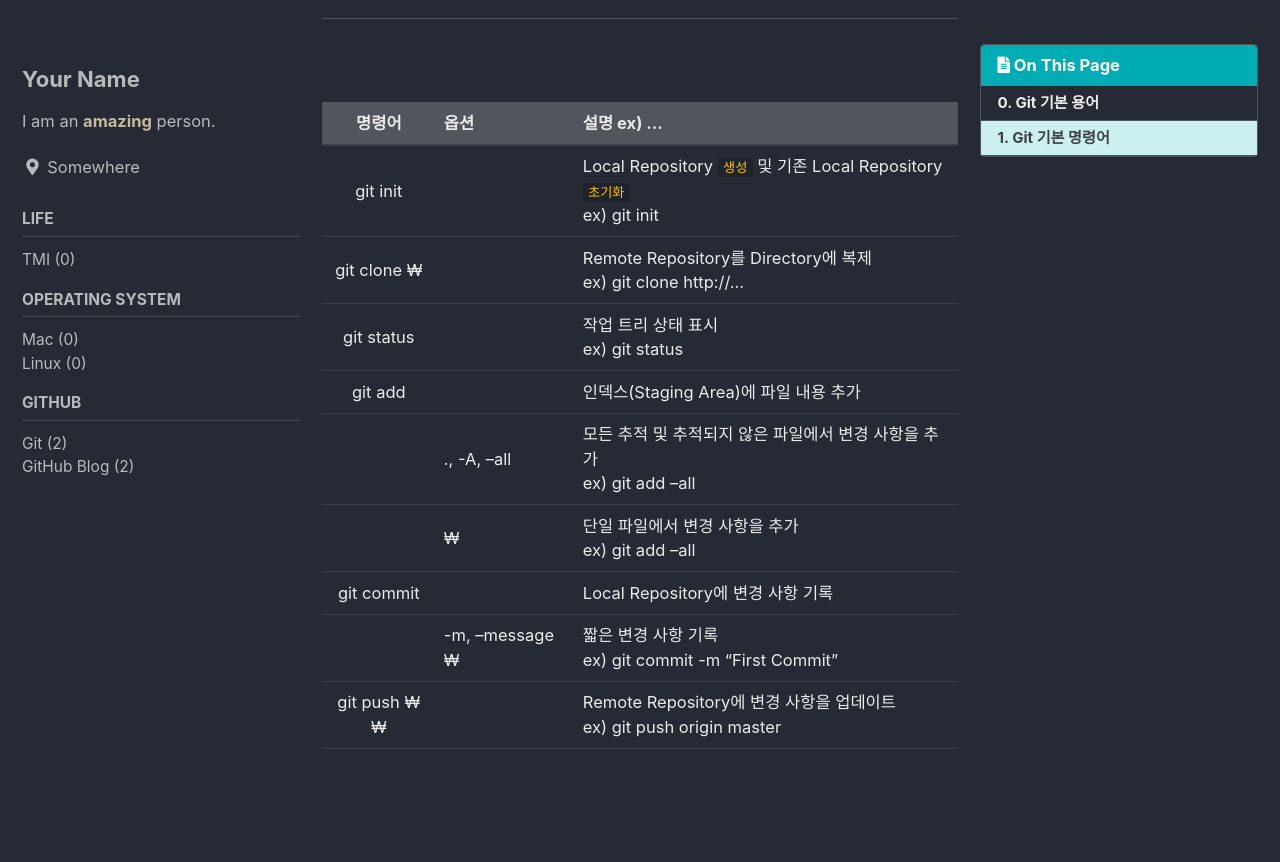
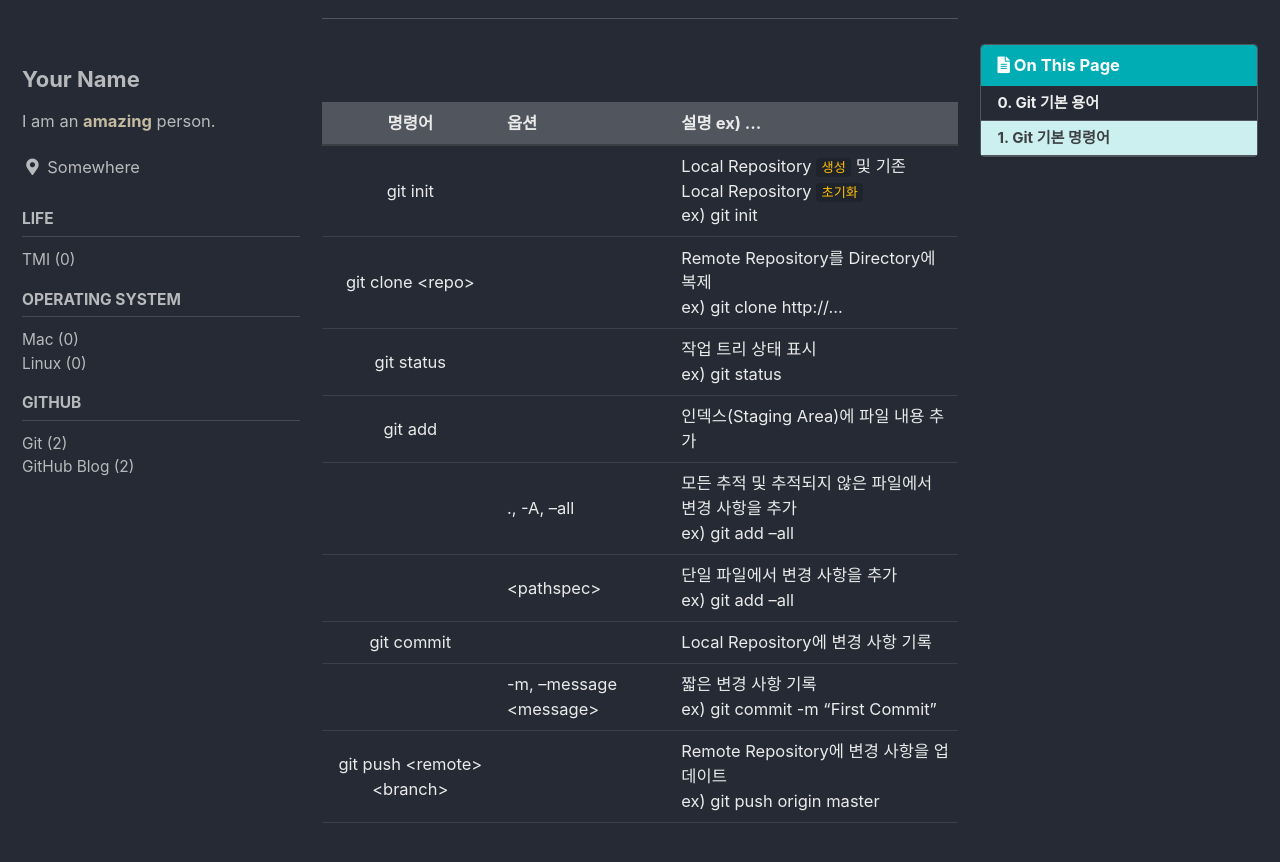
Before and after one commit to nuclearmonkey21/nuclearmonkey21.github.io, a Jekyll site: the page built from _posts/github/git/2023-03-26-git1-command.md, in a window 1280 px wide and 900 px high, scrolled down 1219 px. Shown: the top 862 px of the window. Built offline with Jekyll 4.4.1, drawn with Linux system fonts in a browser that asks for light colours; cached includes are drawn as plain includes.

Commit message:
post(git1): modify post

```diff
--- a/_posts/github/git/2023-03-26-git1-command.md
+++ b/_posts/github/git/2023-03-26-git1-command.md
@@ -39,14 +39,14 @@ last_modified_at: 2023-03-26
 | 명령어 | 옵션 | 설명 ex) ... |
 |:---:|:---|:---|
 | git init || Local Repository `생성` 및 기존 Local Repository `초기화` <br> ex) git init |
-| git clone ₩<repo> || Remote Repository를 Directory에 복제 <br> ex) git clone http://... |
+| git clone \<repo\> || Remote Repository를 Directory에 복제 <br> ex) git clone http://... |
 | git status || 작업 트리 상태 표시 <br> ex) git status |
 | git add || 인덱스(Staging Area)에 파일 내용 추가 |
 || ., -A, --all | 모든 추적 및 추적되지 않은 파일에서 변경 사항을 추가 <br> ex) git add --all |
-|| ₩<pathspec> | 단일 파일에서 변경 사항을 추가 <br> ex) git add --all  |
+|| \<pathspec\> | 단일 파일에서 변경 사항을 추가 <br> ex) git add --all  |
 | git commit || Local Repository에 변경 사항 기록 |
-|| -m, --message ₩<message> | 짧은 변경 사항 기록 <br> ex) git commit -m "First Commit" |
-| git push ₩<remote> ₩<branch> ||Remote Repository에 변경 사항을 업데이트 <br> ex) git push origin master |
+|| -m, --message \<message\> | 짧은 변경 사항 기록 <br> ex) git commit -m "First Commit" |
+| git push \<remote\> \<branch\> ||Remote Repository에 변경 사항을 업데이트 <br> ex) git push origin master |
 
 
 <br><br>
```
